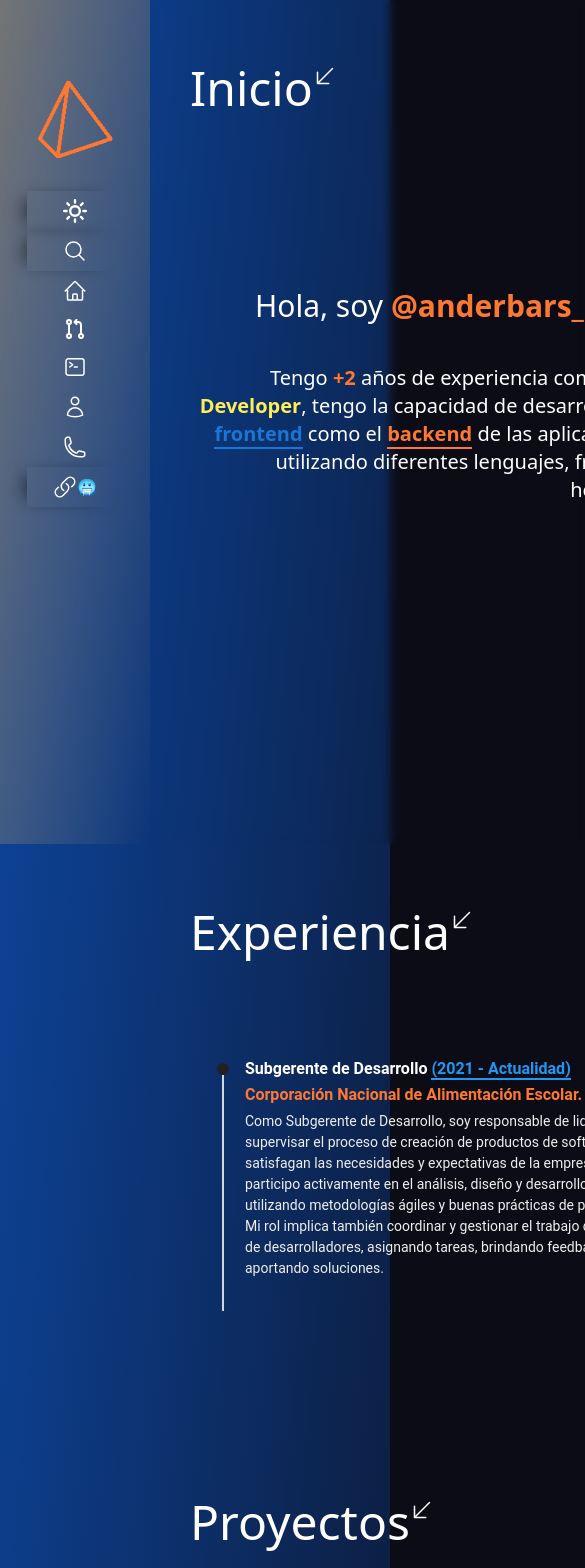
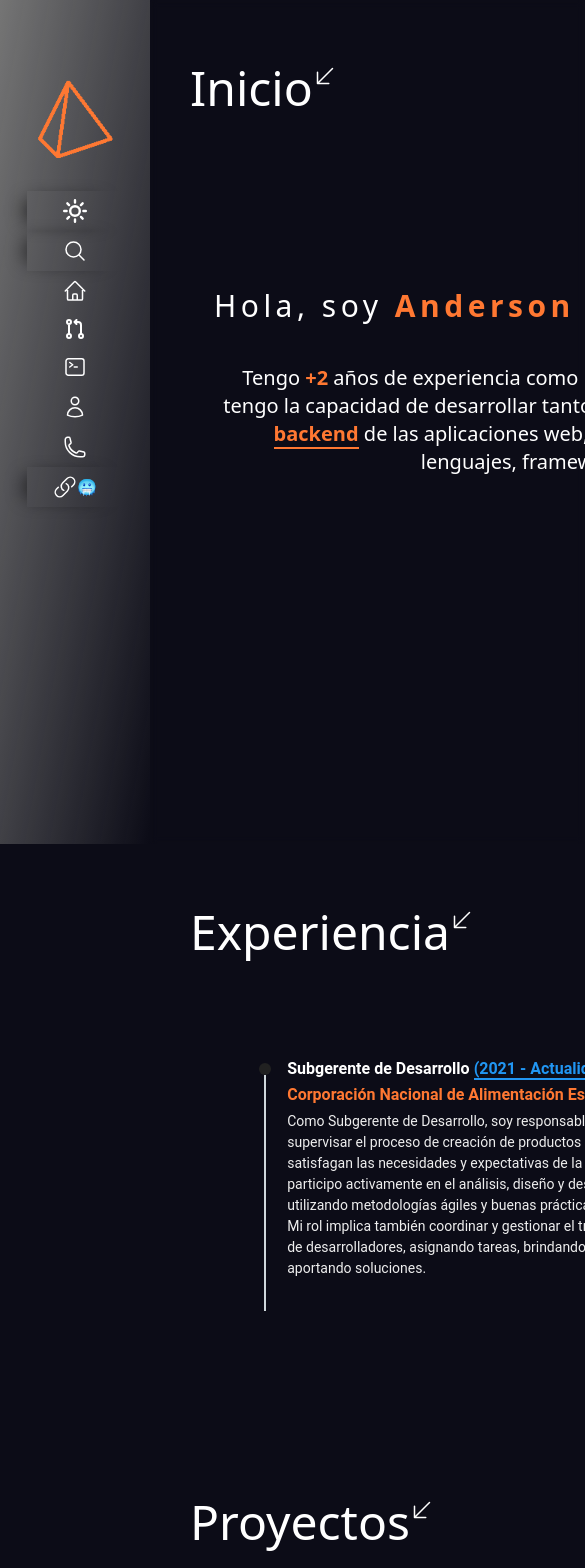
Before and after one commit to esnerf12/portfolio, a React (Vite) app in the folder client/: page / in a window 390 px wide. Shown: the top 1568 px of the page, 585 px wide, since content can reach past the window. Built offline with nearby package versions, Linux system fonts and the light colour scheme.

Commit message:
Updating animations

```diff
--- a/client/src/components/Content.jsx
+++ b/client/src/components/Content.jsx
@@ -7,27 +7,22 @@ import TicTacToe from '../images/tic_tac_toe.png'
 import MouseFollower from '../images/mouse_follower.png'
 import AppGatitos from '../images/app_gatitos.png'
 import EjamProject from '../images/ejam-project.png'
-import './Content.css'
-import { useRef } from 'react'
-import { useObserver } from '../hooks/useObserver.js'
+import './css/Content.css'
 
 export function Content () {
-    const containerRefHome = useRef(null)
-    const [ isVisibleHome ] = useObserver(containerRefHome)
-
     return (
         <>
-            <main className='bg-gradient-to-br from-blue-900'>
+            <main className='md:bg-gradient-to-br md:from-blue-900'>
                 <div></div>
-                <section ref={containerRefHome} className='h-screen px-24 py-14 dark:bg-blue-gray-900 backdrop-blur-sm' id='home'>
-                    <div className='flex py-6 transform hover:scale-[1.035] transition duration-500' >
-                        <h2 className='text-5xl cursor-pointer'>Inicio</h2>
+                <section className='h-screen px-24 py-14 dark:bg-blue-gray-900 backdrop-blur-sm' id='home'>
+                    <div className='flex py-6' >
+                        <h2 className='text-5xl'>Inicio</h2>
                         <svg xmlns="http://www.w3.org/2000/svg" fill="none" viewBox="0 0 24 24" strokeWidth={1.5} stroke="currentColor" className="w-6 h-6 justify-end">
                             <path strokeLinecap="round" strokeLinejoin="round" d="M19.5 4.5l-15 15m0 0h11.25m-11.25 0V8.25" />
                         </svg>
                     </div>
                     <div className='grid justify-end align-bottom div-home'>
-                        <div className={ isVisibleHome ? 'transform cursor-pointer p-6 opacity-100 transition duration-1000 ease-in-out' : 'text-3xl transform opacity-0 transition duration-1000 ease-in-out cursor-pointer p-6' }>
+                        <div className='p-6'>
                             <div className='flex align-bottom justify-end py-12'>
                                 <svg className="mx-2 w-8 h-8 text-gray-800 dark:text-white" aria-hidden="true" xmlns="http://www.w3.org/2000/svg" fill="currentColor" viewBox="0 0 20 20">
                                     <path fillRule="evenodd" d="M10 .333A9.911 9.911 0 0 0 6.866 19.65c.5.092.678-.215.678-.477 0-.237-.01-1.017-.014-1.845-2.757.6-3.338-1.169-3.338-1.169a2.627 2.627 0 0 0-1.1-1.451c-.9-.615.07-.6.07-.6a2.084 2.084 0 0 1 1.518 1.021 2.11 2.11 0 0 0 2.884.823c.044-.503.268-.973.63-1.325-2.2-.25-4.516-1.1-4.516-4.9A3.832 3.832 0 0 1 4.7 7.068a3.56 3.56 0 0 1 .095-2.623s.832-.266 2.726 1.016a9.409 9.409 0 0 1 4.962 0c1.89-1.282 2.717-1.016 2.717-1.016.366.83.402 1.768.1 2.623a3.827 3.827 0 0 1 1.02 2.659c0 3.807-2.319 4.644-4.525 4.889a2.366 2.366 0 0 1 .673 1.834c0 1.326-.012 2.394-.012 2.72 0 .263.18.572.681.475A9.911 9.911 0 0 0 10 .333Z" clipRule="evenodd"/>
@@ -36,11 +31,10 @@ export function Content () {
                                     <path fillRule="evenodd" d="M8.842 18.083a8.8 8.8 0 0 1-8.65-8.948 8.841 8.841 0 0 1 8.8-8.652h.153a8.464 8.464 0 0 1 5.7 2.257l-2.193 2.038A5.27 5.27 0 0 0 9.09 3.4a5.882 5.882 0 0 0-.2 11.76h.124a5.091 5.091 0 0 0 5.248-4.057L14.3 11H9V8h8.34c.066.543.095 1.09.088 1.636-.086 5.053-3.463 8.449-8.4 8.449l-.186-.002Z" clipRule="evenodd"/>
                                 </svg>
                             </div>
-                            <span className='text-3xl'> Hola, soy <strong className='text-[#ff7832]'>@anderbars_sw</strong>! ✌️ </span>
+                            <h2 className='title-1 text-3xl'> Hola, soy <strong className='text-[#ff7832]'>Anderson Tovar</strong>! ✌️ </h2>
                         </div>
-                        <div className={ isVisibleHome ? 'transform rotate-180 opacity-0 transition duration-1000 ease-in-out cursor-pointer p-6' : 'text-3xl transform rotate-0 opacity-100 transition duration-1000 ease-in-out cursor-pointer p-6' }>
-                            <span className='text-3xl'> ✌️ Hola, soy <strong className='text-[#ff7832]'>Anderson Tovar</strong>!</span>
-                            <div className='flex align-bottom py-12'>
+                        {/* <div className='p-6'>
+                            <div className='flex align-bottom justify-end py-12'>
                                 <svg className="mx-2 w-8 h-8 text-gray-800 dark:text-white" aria-hidden="true" xmlns="http://www.w3.org/2000/svg" fill="currentColor" viewBox="0 0 20 20">
                                     <path fillRule="evenodd" d="M10 .333A9.911 9.911 0 0 0 6.866 19.65c.5.092.678-.215.678-.477 0-.237-.01-1.017-.014-1.845-2.757.6-3.338-1.169-3.338-1.169a2.627 2.627 0 0 0-1.1-1.451c-.9-.615.07-.6.07-.6a2.084 2.084 0 0 1 1.518 1.021 2.11 2.11 0 0 0 2.884.823c.044-.503.268-.973.63-1.325-2.2-.25-4.516-1.1-4.516-4.9A3.832 3.832 0 0 1 4.7 7.068a3.56 3.56 0 0 1 .095-2.623s.832-.266 2.726 1.016a9.409 9.409 0 0 1 4.962 0c1.89-1.282 2.717-1.016 2.717-1.016.366.83.402 1.768.1 2.623a3.827 3.827 0 0 1 1.02 2.659c0 3.807-2.319 4.644-4.525 4.889a2.366 2.366 0 0 1 .673 1.834c0 1.326-.012 2.394-.012 2.72 0 .263.18.572.681.475A9.911 9.911 0 0 0 10 .333Z" clipRule="evenodd"/>
                                 </svg>
@@ -48,16 +42,17 @@ export function Content () {
                                     <path fillRule="evenodd" d="M8.842 18.083a8.8 8.8 0 0 1-8.65-8.948 8.841 8.841 0 0 1 8.8-8.652h.153a8.464 8.464 0 0 1 5.7 2.257l-2.193 2.038A5.27 5.27 0 0 0 9.09 3.4a5.882 5.882 0 0 0-.2 11.76h.124a5.091 5.091 0 0 0 5.248-4.057L14.3 11H9V8h8.34c.066.543.095 1.09.088 1.636-.086 5.053-3.463 8.449-8.4 8.449l-.186-.002Z" clipRule="evenodd"/>
                                 </svg>
                             </div>
-                        </div>
+                            <h2 className='title-2 text-3xl'> Hola, soy <strong className='text-[#ff7832]'>@anderbars_sw</strong>! ✌️ </h2>
+                        </div> */}
                     </div>
-                    <p className='text-end text-xl py-4 transform hover:scale-[1.035] transition duration-500'>Tengo <strong className='text-[#ff7832]'>+2</strong> años de experiencia como <strong className='text-yellow-400'>FullStack Developer</strong>, tengo la capacidad de desarrollar tanto el <strong className='text-blue-700 border-b-2 border-blue-700'>frontend</strong> como el <strong className='text-[#ff7832] border-b-2 border-[#ff7832]'>backend</strong> de las aplicaciones web, utilizando diferentes lenguajes, frameworks y herramientas.</p>
+                    <p className='text-end text-xl py-4'>Tengo <strong className='text-[#ff7832]'>+2</strong> años de experiencia como <strong className='text-yellow-400'>FullStack Developer</strong>, tengo la capacidad de desarrollar tanto el <strong className='text-blue-700 border-b-2 border-blue-700'>frontend</strong> como el <strong className='text-[#ff7832] border-b-2 border-[#ff7832]'>backend</strong> de las aplicaciones web, utilizando diferentes lenguajes, frameworks y herramientas.</p>
                 </section>
                 <div></div>
                 <Experience></Experience>
                 <div></div>
                 <section className='px-24 py-14' id='projects'>
-                    <div className='flex py-6 transform hover:scale-[1.035] transition duration-500'>
-                        <h2 className='text-5xl cursor-pointer'>Proyectos</h2>
+                    <div className='flex py-6'>
+                        <h2 className='text-5xl'>Proyectos</h2>
                         <svg xmlns="http://www.w3.org/2000/svg" fill="none" viewBox="0 0 24 24" strokeWidth={1.5} stroke="currentColor" className="w-6 h-6 justify-end">
                             <path strokeLinecap="round" strokeLinejoin="round" d="M19.5 4.5l-15 15m0 0h11.25m-11.25 0V8.25" />
                         </svg>
--- a/client/src/components/Experience.jsx
+++ b/client/src/components/Experience.jsx
@@ -12,8 +12,8 @@ export function Experience () {
     return (
         <>
             <section className="px-24 py-14" id="experience">
-                <div className='flex justify-start py-6 transform hover:scale-[1.035] transition duration-500'>
-                    <h2 className='text-5xl cursor-pointer'>Experiencia</h2>
+                <div className='flex justify-start py-6'>
+                    <h2 className='text-5xl'>Experiencia</h2>
                     <svg xmlns="http://www.w3.org/2000/svg" fill="none" viewBox="0 0 24 24" strokeWidth={1.5} stroke="currentColor" className="w-6 h-6 justify-end">
                         <path strokeLinecap="round" strokeLinejoin="round" d="M19.5 4.5l-15 15m0 0h11.25m-11.25 0V8.25" />
                     </svg>
--- a/client/src/components/Navbar.jsx
+++ b/client/src/components/Navbar.jsx
@@ -1,4 +1,4 @@
-import "./Navbar.css";
+import "./css/Navbar.css";
 import ImagoTipo from '../images/anderson-tovar-logo.png'
 import { switchTheme } from "../utils/utils.js";
 import { useState } from "react";
@@ -15,6 +15,9 @@ export function Navbar() {
 
   return (
     <>
+
+      <div className="progress"></div>
+
       <nav className="overflow-auto bg-gradient-to-br from-gray-600">
         <ul className="text-right p-10">
           <div className="flex justify-center align-middle">
--- a/client/src/components/Proyects.css
+++ /dev/null
@@ -1 +0,0 @@
-.rotate-scale-up-vertical{animation:rotate-scale-up-vertical 0.4s linear both} @keyframes rotate-scale-up-vertical{0%{transform:scale(1) rotateY(0)}50%{transform:scale(2) rotateY(180deg)}100%{transform:scale(1) rotateY(360deg)}}
--- a/client/src/components/Proyects.jsx
+++ b/client/src/components/Proyects.jsx
@@ -3,7 +3,7 @@ export function Proyects ({ src, link }) {
         <>
             <div className='cursor-pointer'>
                 <a href={link}>
-                    <img className='rounded-2xl transform hover:-translate-x-2 hover:-translate-y-2 hover:scale-[1.035] transition duration-500' src={src} alt="example" />
+                    <img className='rounded-2xl w-screen h-full' src={src} alt="example" />
                 </a>
             </div>
         </>
--- a/client/src/components/Content.css
+++ b/client/src/components/css/Content.css
@@ -17,6 +17,46 @@ main {
     display: grid;
     grid-template-columns: minmax(150px, 300px) minmax(auto, 1100px);
     font-family: system-ui, -apple-system, BlinkMacSystemFont, 'Segoe UI', Roboto, Oxygen, Ubuntu, Cantarell, 'Open Sans', 'Helvetica Neue', sans-serif;
+}
+
+.progress {
+  position: fixed;
+  top: 0;
+  width: 0%;
+  background-color: #ff7832;
+  height: 4px;
+  z-index: 50;
+
+  animation: progress-grow auto linear;
+  animation-timeline: scroll(root);
+}
+
+.title-1 {
+  overflow: hidden; /* Ensures the content is not revealed until the animation */
+  border-right: .15em solid #ff7832; /* The typwriter cursor */
+  white-space: nowrap; /* Keeps the content on a single line */
+  margin: 0 auto; /* Gives that scrolling effect as the typing happens */
+  letter-spacing: .15em; /* Adjust as needed */
+  animation:
+      typing 3.5s steps(40, end),
+      blink-caret .75s step-end infinite;
+}
+
+@keyframes progress-grow {
+  from { width: 0%; }
+  to { width: 100%; }
+}
+
+/* The typing effect */
+@keyframes typing {
+  from { width: 0 }
+  to { width: 100% }
+}
+
+/* The typewriter cursor effect */
+@keyframes blink-caret {
+  from, to { border-color: transparent }
+  50% { border-color: orange; }
 }
 
 .div-home :nth-child(1) {
@@ -39,10 +79,10 @@ main {
   grid-column: 1 / 3;
 }
 
-.div-proyect div:nth-child(2) img {
+/* .div-proyect div:nth-child(2) img {
   width: 300px;
   max-height: 300px;
-}
+} */
 
 .div-proyect div:nth-child(3) {
   grid-row: 2 / 4;
@@ -68,9 +108,3 @@ main {
 .div-proyect div:nth-child(7) {
   grid-column: -4 / -1;
 }
-
-.tracking-in-contract{animation:tracking-in-contract 1s linear both} @keyframes tracking-in-contract{0%{letter-spacing:.6em;opacity:0}40%{opacity:.6}100%{letter-spacing:normal;opacity:1}}
-
-.jello-horizontal{animation:jello-horizontal .9s linear both} @keyframes jello-horizontal{0%{transform:scale3d(1,1,1)}30%{transform:scale3d(1.25,.75,1)}40%{transform:scale3d(.75,1.25,1)}50%{transform:scale3d(1.15,.85,1)}65%{transform:scale3d(.95,1.05,1)}75%{transform:scale3d(1.05,.95,1)}100%{transform:scale3d(1,1,1)}}
-
-.scale-up-bottom-left:hover{animation:scale-up-bottom-left 0.4s; } @keyframes scale-up-bottom-left{0%{transform:scale(.5);transform-origin:left bottom}100%{transform:scale(1);transform-origin:left bottom}}
```
Also changed, not shown: client/src/components/css/Navbar.css (renamed from client/src/components/Navbar.css).
